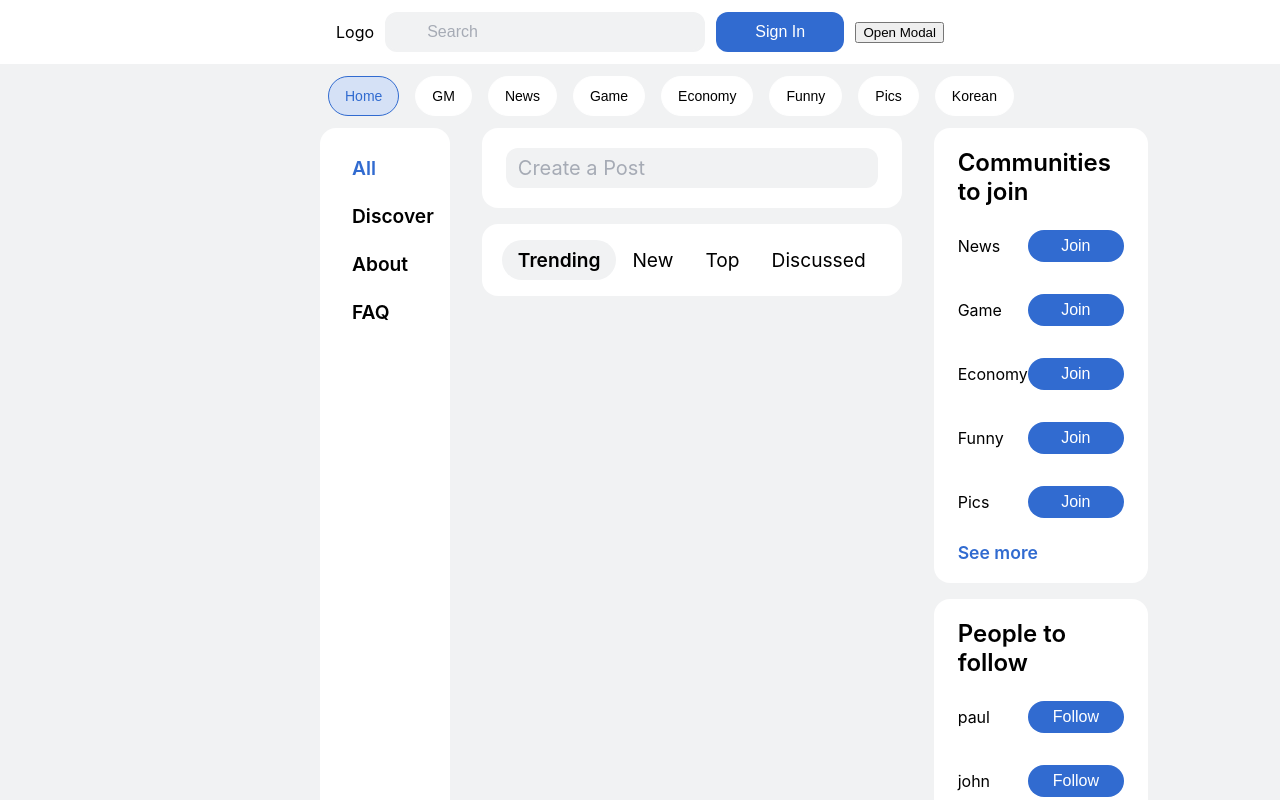
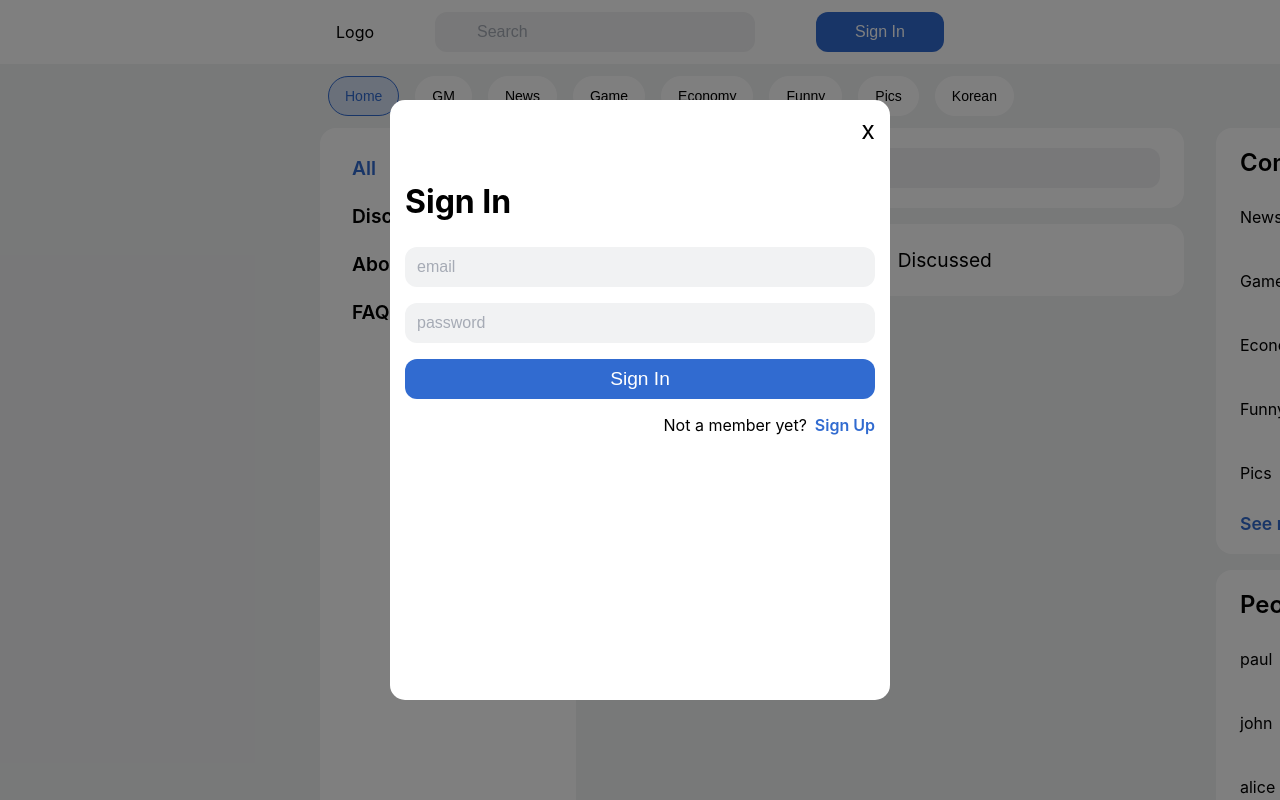
Before and after one commit to royalbluec/block-community, a Next.js app in the folder client/: page / in a window 1280 px wide. Both pictures are taken after a click on the button "Sign In". Shown: the top 800 px of the page. Built offline with nearby package versions, Linux system fonts and the light colour scheme.

Commit message:
feat(client): Add SignIn and SignUp

```diff
--- a/client/components/common/Header.jsx
+++ b/client/components/common/Header.jsx
@@ -15,10 +15,8 @@ const Header = () => {
           <Search placeholder='Search' />
         </div>
         <div>
-          <SignIn>Sign In</SignIn>
+          <SignIn onClick={() => setShowModal(true)}>Sign In</SignIn>
         </div>
-
-        <button onClick={() => setShowModal(true)}>Open Modal</button>
         <Modal onClose={() => setShowModal(false)} show={showModal}>
           Hello from the modal!
         </Modal>
--- a/client/components/common/styles/Header.styles.jsx
+++ b/client/components/common/styles/Header.styles.jsx
@@ -54,7 +54,7 @@ export const SignIn = styled.button`
   color: white;
 
   :hover {
-    background-color: rgba(49, 107, 208, 0.5);
+    opacity: 0.5;
     cursor: pointer;
   }
 `;
--- a/client/components/modal/Modal.jsx
+++ b/client/components/modal/Modal.jsx
@@ -1,14 +1,18 @@
 import React, { useEffect, useRef, useState } from 'react';
 import ReactDOM from 'react-dom';
 import styled from '@emotion/styled';
+import SignIn from './SignIn';
+import Signup from './Signup';
 
-const Modal = ({ show, onClose, children }) => {
+const Modal = ({ show, onClose }) => {
   const [isBrowser, setIsBrowser] = useState(false);
+  const [isSignin, setIsSignin] = useState(true);
 
   const modalWrapperRef = useRef(null);
 
   useEffect(() => {
     setIsBrowser(true);
+    setIsSignin(true);
 
     if (show) {
       document.getElementById('__next').style = 'position: fixed';
@@ -28,6 +32,10 @@ const Modal = ({ show, onClose, children }) => {
     }
   };
 
+  const clickIsSignIn = () => {
+    setIsSignin((prevState) => !prevState);
+  };
+
   const modalContent = show ? (
     <StyledModalOverlay onClick={clickBackDrop}>
       <StyledModalWrapper ref={modalWrapperRef}>
@@ -37,7 +45,13 @@ const Modal = ({ show, onClose, children }) => {
               x
             </a>
           </StyledModalHeader>
-          <StyledModalBody>{children}</StyledModalBody>
+          <StyledModalBody>
+            {isSignin ? (
+              <SignIn clickIsSignIn={clickIsSignIn} />
+            ) : (
+              <Signup clickIsSignIn={clickIsSignIn} />
+            )}
+          </StyledModalBody>
         </StyledModal>
       </StyledModalWrapper>
     </StyledModalOverlay>
--- /dev/null
+++ b/client/components/modal/SignIn.jsx
@@ -0,0 +1,30 @@
+import React from 'react';
+
+import {
+  StyledSignInHeader,
+  StyledSignInInput,
+  StyledSignInButton,
+  StyledSignInFooter,
+} from './styles/SignIn.styles';
+
+const SignIn = ({ clickIsSignIn }) => {
+  return (
+    <div>
+      <StyledSignInHeader>Sign In</StyledSignInHeader>
+      <div>
+        <div>
+          <StyledSignInInput placeholder='email' />
+        </div>
+        <div>
+          <StyledSignInInput placeholder='password' />
+        </div>
+        <StyledSignInButton>Sign In</StyledSignInButton>
+      </div>
+      <StyledSignInFooter>
+        Not a member yet? <div onClick={clickIsSignIn}>Sign Up</div>
+      </StyledSignInFooter>
+    </div>
+  );
+};
+
+export default SignIn;
--- /dev/null
+++ b/client/components/modal/Signup.jsx
@@ -0,0 +1,33 @@
+import React from 'react';
+
+import {
+  StyledSignUpHeader,
+  StyledSignUpInput,
+  StyledSignUpButton,
+  StyledSignUpFooter,
+} from './styles/SignUp.styles';
+
+const Signup = ({ clickIsSignIn }) => {
+  return (
+    <div>
+      <StyledSignUpHeader>Sign Up</StyledSignUpHeader>
+      <div>
+        <div>
+          <StyledSignUpInput placeholder='name' />
+        </div>
+        <div>
+          <StyledSignUpInput placeholder='email' />
+        </div>
+        <div>
+          <StyledSignUpInput placeholder='password' />
+        </div>
+        <StyledSignUpButton>Sign Up</StyledSignUpButton>
+      </div>
+      <StyledSignUpFooter>
+        Already have an account? <div onClick={clickIsSignIn}>Sign In</div>
+      </StyledSignUpFooter>
+    </div>
+  );
+};
+
+export default Signup;
--- /dev/null
+++ b/client/components/modal/styles/SignIn.styles.jsx
@@ -0,0 +1,54 @@
+import styled from '@emotion/styled';
+
+export const StyledSignInHeader = styled.h2`
+  font-size: 2rem;
+`;
+
+export const StyledSignInInput = styled.input`
+  width: 100%;
+  height: 2.5rem;
+  margin-bottom: 1rem;
+  padding: 0.5rem 0.75rem;
+  border: none;
+  border-radius: 0.75rem;
+  background-color: #f1f2f3;
+  outline: none;
+  font-size: 1rem;
+
+  ::placeholder {
+    color: #a6abb5;
+  }
+`;
+
+export const StyledSignInButton = styled.button`
+  width: 100%;
+  height: 2.5rem;
+  margin-bottom: 1rem;
+  border: none;
+  border-radius: 0.75rem;
+  background-color: #316bd0;
+  font-size: 1.2rem;
+  color: white;
+
+  &:hover {
+    cursor: pointer;
+    opacity: 0.5;
+  }
+`;
+
+export const StyledSignInFooter = styled.div`
+  display: flex;
+  justify-content: flex-end;
+  font-size: 1rem;
+
+  & > div {
+    margin-left: 0.5rem;
+    font-weight: 600;
+    color: #316bd0;
+
+    :hover {
+      cursor: pointer;
+      text-decoration: underline;
+    }
+  }
+`;
--- /dev/null
+++ b/client/components/modal/styles/SignUp.styles.jsx
@@ -0,0 +1,54 @@
+import styled from '@emotion/styled';
+
+export const StyledSignUpHeader = styled.h2`
+  font-size: 2rem;
+`;
+
+export const StyledSignUpInput = styled.input`
+  width: 100%;
+  height: 2.5rem;
+  margin-bottom: 1rem;
+  padding: 0.5rem 0.75rem;
+  border: none;
+  border-radius: 0.75rem;
+  background-color: #f1f2f3;
+  outline: none;
+  font-size: 1rem;
+
+  ::placeholder {
+    color: #a6abb5;
+  }
+`;
+
+export const StyledSignUpButton = styled.button`
+  width: 100%;
+  height: 2.5rem;
+  margin-bottom: 1rem;
+  border: none;
+  border-radius: 0.75rem;
+  background-color: #316bd0;
+  font-size: 1.2rem;
+  color: white;
+
+  &:hover {
+    cursor: pointer;
+    opacity: 0.5;
+  }
+`;
+
+export const StyledSignUpFooter = styled.div`
+  display: flex;
+  justify-content: flex-end;
+  font-size: 1rem;
+
+  & > div {
+    margin-left: 0.5rem;
+    font-weight: 600;
+    color: #316bd0;
+
+    :hover {
+      cursor: pointer;
+      text-decoration: underline;
+    }
+  }
+`;
```
